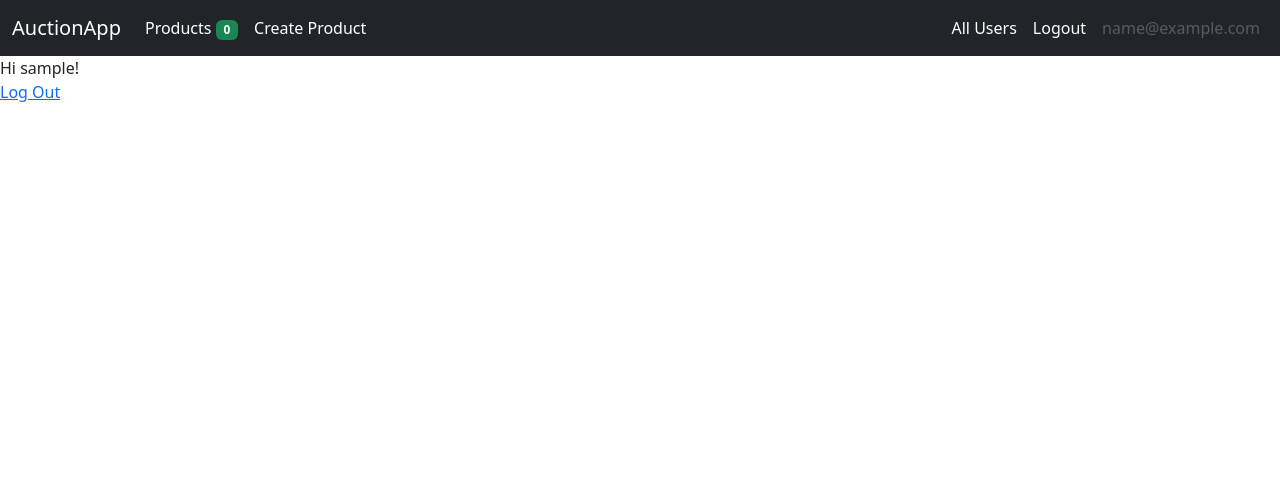
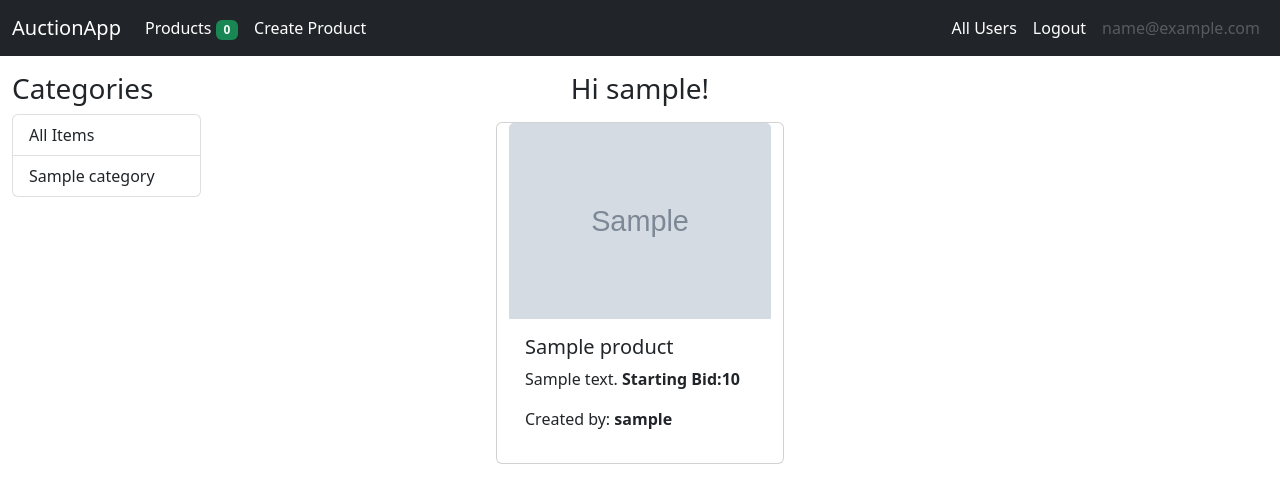
Before and after one commit to maliabbas101/AuctionApp, a Django app: page / in a window 1280 px wide. Shown: the top 503 px of the page. Run offline with Django 4.2, Linux system fonts and the light colour scheme; a user stored in the database is signed in; tables that the repository leaves empty hold one stand-in row (values such as "Sample post"); grey boxes marked "Sample" are stand-in pictures; some libraries are stand-ins or nearby versions.

Commit message:
Created the templates for Auction.

```diff
--- a/AuctApp/urls.py
+++ b/AuctApp/urls.py
@@ -17,15 +17,15 @@ from django.contrib import admin
 from django.urls import path, include
 from django.conf import settings
 from django.conf.urls.static import static
-from django.views.generic.base import TemplateView
+
 
 urlpatterns = [
-    path("", TemplateView.as_view(template_name="home.html"), name="home"),
     path('', include('products.urls')),
     path('admin/', admin.site.urls),
     # path('', include('products.url')),
     path('users/', include('users.urls')),
     path("users/", include("django.contrib.auth.urls")),
+    path("auction/", include("auction.urls")),
 ]
 
 urlpatterns = urlpatterns + \
--- a/auction/models/auction.py
+++ b/auction/models/auction.py
@@ -4,7 +4,7 @@ from products.models.product import Product
 
 class Auction(models.Model):
     product = models.ForeignKey(Product, on_delete=models.CASCADE)
-    number_of_bids = models.IntegerField()
+    number_of_bids = models.IntegerField(null=True, blank=True)
     start_time = models.DateTimeField()
     end_time = models.DateTimeField()
 
--- /dev/null
+++ b/auction/urls.py
@@ -0,0 +1,13 @@
+from django.urls import path
+from .import views
+
+urlpatterns = [
+    path('', views.auction_view.AuctionListView.as_view(),
+         name='auctions'),
+    path('<int:pk>/detail',
+         views.auction_view.AuctionDetailView.as_view(), name='auction_detail'),
+    path('create/', views.auction_view.AuctionCreateView.as_view(),
+         name='auction_create'),
+    path('<int:pk>/delete/',
+         views.auction_view.AuctionDeleteView.as_view(), name='auction_delete'),
+]
--- a/auction/views/__init__.py
+++ b/auction/views/__init__.py
@@ -0,0 +1 @@
+from . import auction_view
--- a/products/models/product.py
+++ b/products/models/product.py
@@ -53,6 +53,6 @@ class Product(models.Model):
     @staticmethod
     def get_products_by_category(category_id):
         if (category_id):
-            return Product.objects.filter(categories=category_id)
+            return Product.objects.filter(category_id=category_id)
         else:
             return Product.get_all_items()
--- a/products/urls.py
+++ b/products/urls.py
@@ -2,9 +2,10 @@ from . import views
 from django.urls import path
 from django.contrib.auth.decorators import login_required
 from . import views
-
+from products.views.index_view import IndexView
 
 urlpatterns = [
+    path('', IndexView.as_view(), name='home'),
     path('products', views.product_view.ProductListView.as_view(),
          name='products'),
     path('products/<int:pk>/detail',
--- /dev/null
+++ b/products/views/index_view.py
@@ -0,0 +1,21 @@
+from django.shortcuts import render, redirect
+from products.models.product import Product
+from products.models.category import Category
+from django.views import View
+from django.contrib import messages
+
+
+class IndexView(View):
+    def get(self, request):
+        category_id = request.GET.get('category')
+        if category_id:
+            products = Product.get_products_by_category(category_id)
+        else:
+            products = Product.get_all_products()
+
+        categories = Category.get_all_categories()
+        context = {
+            'products': products,
+            'categories': categories,
+        }
+        return render(request, 'home.html', context)
--- a/users/templates/base.html
+++ b/users/templates/base.html
@@ -3,6 +3,9 @@
   <head>
     <meta charset="utf-8" />
     <meta name="viewport" content="width=device-width, initial-scale=1" />
+
+    <script type='text/javascript' src='https://ajax.googleapis.com/ajax/libs/jquery/1.7.1/jquery.min.js'></script>
+
 
     <title>
       {% block title %}
@@ -22,5 +25,15 @@
     <script src="https://cdn.jsdelivr.net/npm/bootstrap@5.2.2/dist/js/bootstrap.bundle.min.js" integrity="sha384-OERcA2EqjJCMA+/3y+gxIOqMEjwtxJY7qPCqsdltbNJuaOe923+mo//f6V8Qbsw3" crossorigin="anonymous"></script>
     <script src="https://cdn.jsdelivr.net/npm/@popperjs/core@2.11.6/dist/umd/popper.min.js" integrity="sha384-oBqDVmMz9ATKxIep9tiCxS/Z9fNfEXiDAYTujMAeBAsjFuCZSmKbSSUnQlmh/jp3" crossorigin="anonymous"></script>
     <script src="https://cdn.jsdelivr.net/npm/bootstrap@5.2.2/dist/js/bootstrap.min.js" integrity="sha384-IDwe1+LCz02ROU9k972gdyvl+AESN10+x7tBKgc9I5HFtuNz0wWnPclzo6p9vxnk" crossorigin="anonymous"></script>
+    <script>
+      $("#id_end_time").change(function() {
+        var startDate = document.getElementById("id_start_time").value;
+        var endDate = document.getElementById("id_end_time").value;
+        if ((Date.parse(endDate) <= Date.parse(startDate))) {
+          alert("End date should be greater than Start date");
+          document.getElementById("id_end_time").value = "";
+        }
+      });
+  </script>
   </body>
 </html>
--- a/users/templates/home.html
+++ b/users/templates/home.html
@@ -4,8 +4,44 @@
 
 {% block content %}
 {% if user.is_authenticated %}
-  Hi {{ user.username }}!
-  <p><a href="{% url 'logout' %}">Log Out</a></p>
+
+  <div class="container-fluid mt-3">
+    <div class="row">
+      <div class="col-lg-2">
+        <h3>Categories</h3>
+        <ul class="list-group">
+          <a class="list-group-item list-group-item-action" href="/">All Items</a>
+          {% if categories %} {% for category in categories %}
+          <a
+            class="list-group-item list-group-item-action"
+            href="/?category={{category.id}}"
+            >{{category.name}}</a
+          >
+          {% endfor %} {% endif %}
+        </ul>
+      </div>
+      <div id="products" class="col-lg-8">
+        <h3 class="text-center">
+          Hi {{ user.username }}!
+        </h3>
+        <div class="row mx-auto mt-3">
+         {% for product in products %}
+           <div class="card mx-auto mb-3" id="{{ product.id }}" style="width: 18rem">
+             <a href="{% url 'product_detail' product.id %}"><img src="{{ product.photo.url }}" class="card-img-top" alt="" /></a>
+             <div class="card-body">
+               <h5 class="card-title">{{ product.title }}</h5>
+               <p class="card-text">
+                 {{ product.description }}
+                 <b>Starting Bid:{{ product.starting_price }}</b>
+               </p>
+               <p>Created by: <strong>{{ product.auctionuser }}</strong></p>
+             </div>
+           </div>
+          {% endfor %}
+        </div>
+      </div>
+    </div>
+  </div>
 {% else %}
    <div class="text-center">
      <h3 class="mt-3">Login to View Products and start bidding.</h3>
```
Also changed, not shown: auction/templates/auction/auction_confirm_delete.html (added, +15 -0 lines), auction/templates/auction/auction_detail.html (added, +31 -0 lines), auction/templates/auction/auction_form.html (added, +21 -0 lines), auction/templates/auction/auction_list.html (added, +47 -0 lines), auction/views/auction_view.py (added, +44 -0 lines), auction/migrations/0005_alter_auction_number_of_bids.py (added).
